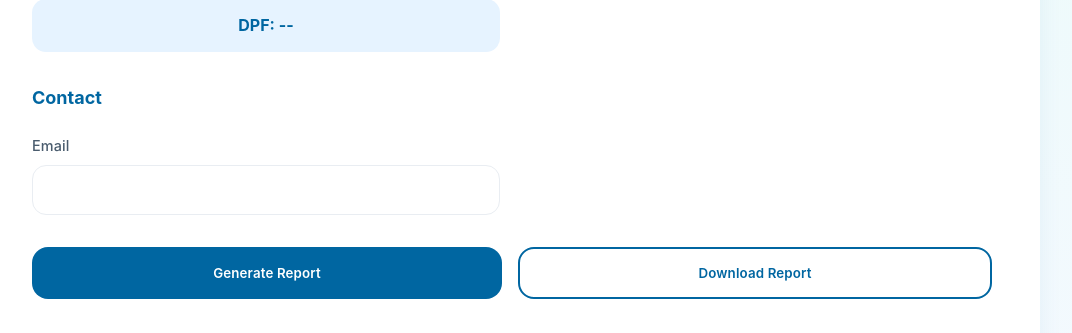
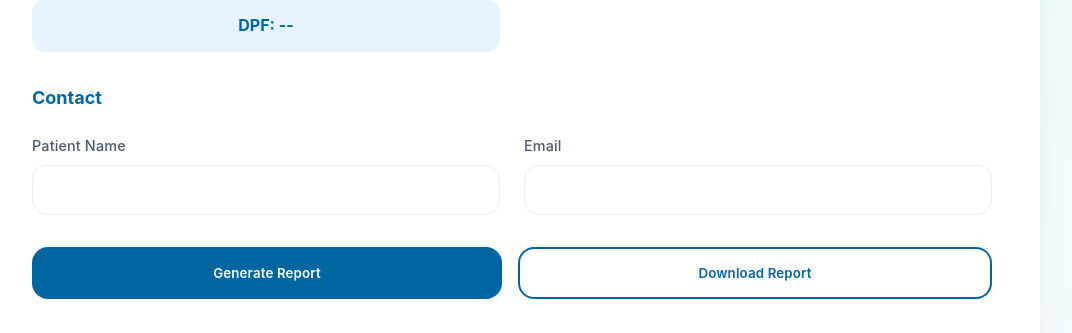
Before and after one commit to Saishivram/SIC_Project, a Flask app: page / in a window 1280 px wide. Shown: the part 972-1305 px from the top of the page, without its empty margins (128-1200 px from the left). Run offline with Flask 3, Linux system fonts and the light colour scheme; parts of the project's set-up code (start-up, migrations or seed data) failed here and were passed over.

Commit message:
"Adding the name field and adding name and email onto the report printed."

```diff
--- a/app.py
+++ b/app.py
@@ -136,7 +136,7 @@ def generate_guidance(risk, context):
 #################################################
 
 
-def create_pdf(filename, features, risk, advice):
+def create_pdf(filename, features, risk, advice, patient_name, patient_email):
 
     doc = SimpleDocTemplate(
         filename,
@@ -214,6 +214,11 @@ def create_pdf(filename, features, risk, advice):
 
     story.append(header)
     story.append(Spacer(1, 20))
+
+    story.append(Paragraph(f"<b>Patient Name:</b> {patient_name}", body_style))
+    story.append(Paragraph(f"<b>Email:</b> {patient_email}", body_style))
+    story.append(Spacer(1, 10))
+
 
     story.append(Paragraph(
         f"<b>Generated On:</b> {datetime.datetime.now().strftime('%d-%m-%Y %H:%M')}",
@@ -348,6 +353,10 @@ def predict():
     global latest_report
     data = request.json
 
+    patient_name = data["name"]
+    patient_email = data["email"]
+
+
     features = [
         float(data["pregnancies"]),
         float(data["glucose"]),
@@ -370,7 +379,7 @@ def predict():
 
     # PDF
     filename = f"report_{datetime.datetime.now().timestamp()}.pdf"
-    create_pdf(filename, features, risk, advice)
+    create_pdf(filename, features, risk, advice, patient_name, patient_email)
     build_report_index(filename, embed)
     run_email_agent(data["email"], filename,risk)
     latest_report = filename
--- a/static/script.js
+++ b/static/script.js
@@ -1,4 +1,4 @@
-const API = "http://127.0.0.1:5000";
+const API = "http://localhost:5000";
 
 function handleGenderChange() {
     const gender = document.getElementById("gender").value;
@@ -80,16 +80,18 @@ document.getElementById("predictForm").addEventListener("submit", async function
     const dpf = calculateDPF();
 
     const payload = {
-        pregnancies: parseFloat(pregnancies.value),
-        glucose: parseFloat(glucose.value),
-        bp: parseFloat(bp.value),
-        skin: parseFloat(skin.value),
-        insulin: parseFloat(insulin.value),
-        bmi: bmi,
-        dpf: dpf,
-        age: parseFloat(age.value),
-        email: email.value
+    pregnancies: parseFloat(document.getElementById("pregnancies").value),
+    glucose: parseFloat(document.getElementById("glucose").value),
+    bp: parseFloat(document.getElementById("bp").value),
+    skin: parseFloat(document.getElementById("skin").value),
+    insulin: parseFloat(document.getElementById("insulin").value),
+    bmi: bmi,
+    dpf: dpf,
+    age: parseFloat(document.getElementById("age").value),
+    name: document.getElementById("name").value,
+    email: document.getElementById("email").value
     };
+
 
     const res = await fetch(`${API}/predict`, {
         method: "POST",
--- a/templates/index.html
+++ b/templates/index.html
@@ -109,6 +109,11 @@
             <b><div class="section-title">Contact</div></b><br>
 
             <div class="input-group">
+                <label>Patient Name</label>
+                <input id="name" type="text" required>
+            </div>
+
+            <div class="input-group">
                 <label>Email</label>
                 <input id="email" type="email" required>
             </div>
```
Also changed, not shown: 1 other file.
